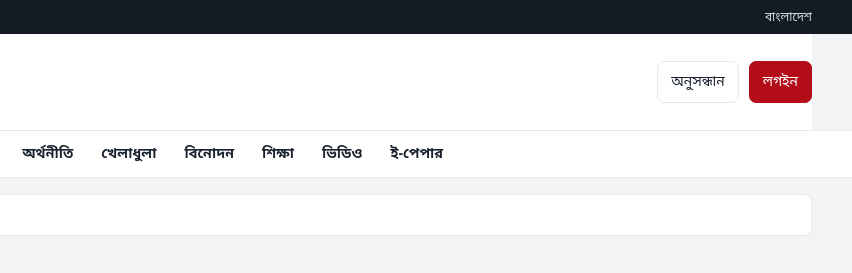
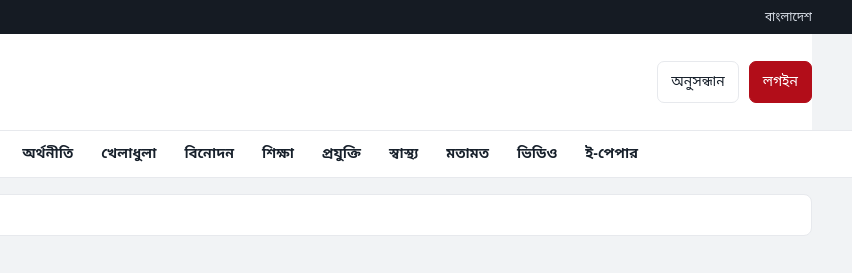
Before and after one commit to alaminbhaluka/tribunebangla.com-premium, a website: page index.html in a window 1280 px wide. Shown: the top 273 px of the page, 428-1280 px from the left. Drawn offline with Linux system fonts and the light colour scheme; a script that the page names is missing.

Commit message:
Expand category navigation for all news sections

```diff
--- a/index.html
+++ b/index.html
@@ -9,7 +9,7 @@
 </head><body>
 <div class="utility"><div class="container"><span>সত্য ও ন্যায়ের পক্ষে</span><span id="today-date">বাংলাদেশ</span></div></div>
 <header class="container masthead"><a class="brand" href="/"><img src="/assets/tribune-mark.svg" alt=""><img class="wordmark" src="/assets/tribune-wordmark.svg" alt="ট্রিবিউন বাংলা"></a><div class="actions"><a href="/search">অনুসন্ধান</a><a class="login" id="account-link" href="/login">লগইন</a></div></header>
-<nav class="nav" aria-label="প্রধান নেভিগেশন"><div class="container"><a href="/">প্রচ্ছদ</a><a href="/category/national">জাতীয়</a><a href="/category/politics">রাজনীতি</a><a href="/category/international">আন্তর্জাতিক</a><a href="/category/country">সারাদেশ</a><a href="/category/economy">অর্থনীতি</a><a href="/category/sports">খেলাধুলা</a><a href="/category/entertainment">বিনোদন</a><a href="/category/education">শিক্ষা</a><a href="/video">ভিডিও</a><a href="/epaper">ই-পেপার</a></div></nav>
+<nav class="nav" aria-label="প্রধান নেভিগেশন"><div class="container"><a href="/">প্রচ্ছদ</a><a href="/category/national">জাতীয়</a><a href="/category/politics">রাজনীতি</a><a href="/category/international">আন্তর্জাতিক</a><a href="/category/country">সারাদেশ</a><a href="/category/economy">অর্থনীতি</a><a href="/category/sports">খেলাধুলা</a><a href="/category/entertainment">বিনোদন</a><a href="/category/education">শিক্ষা</a><a href="/category/technology">প্রযুক্তি</a><a href="/category/health">স্বাস্থ্য</a><a href="/category/opinion">মতামত</a><a href="/video">ভিডিও</a><a href="/epaper">ই-পেপার</a></div></nav>
 <div class="container ticker"><b>ব্রেকিং</b><span id="ticker-text">সর্বশেষ সংবাদ ও গুরুত্বপূর্ণ আপডেট — ট্রিবিউন বাংলা</span></div>
 <main id="app" class="container" tabindex="-1" aria-live="polite"><p class="loading">পেইজ প্রস্তুত হচ্ছে…</p></main>
 <footer><div class="container footer"><div><a class="brand" href="/"><img src="/assets/tribune-mark.svg" alt=""><img class="wordmark" src="/assets/tribune-wordmark.svg" alt="ট্রিবিউন বাংলা"></a><p>সত্য ও ন্যায়ের পক্ষে, মানুষের কথা তুলে ধরাই আমাদের অঙ্গীকার।</p></div><div class="footerlinks"><a href="/about">আমাদের সম্পর্কে</a><a href="/contact">যোগাযোগ</a><a href="/video">ভিডিও</a><a href="/epaper">ই-পেপার</a><a href="/privacy">গোপনীয়তা নীতি</a></div></div><div class="container copyright">© <span id="year"></span> Tribune Bangla. সর্বস্বত্ব সংরক্ষিত।</div></footer>
```
